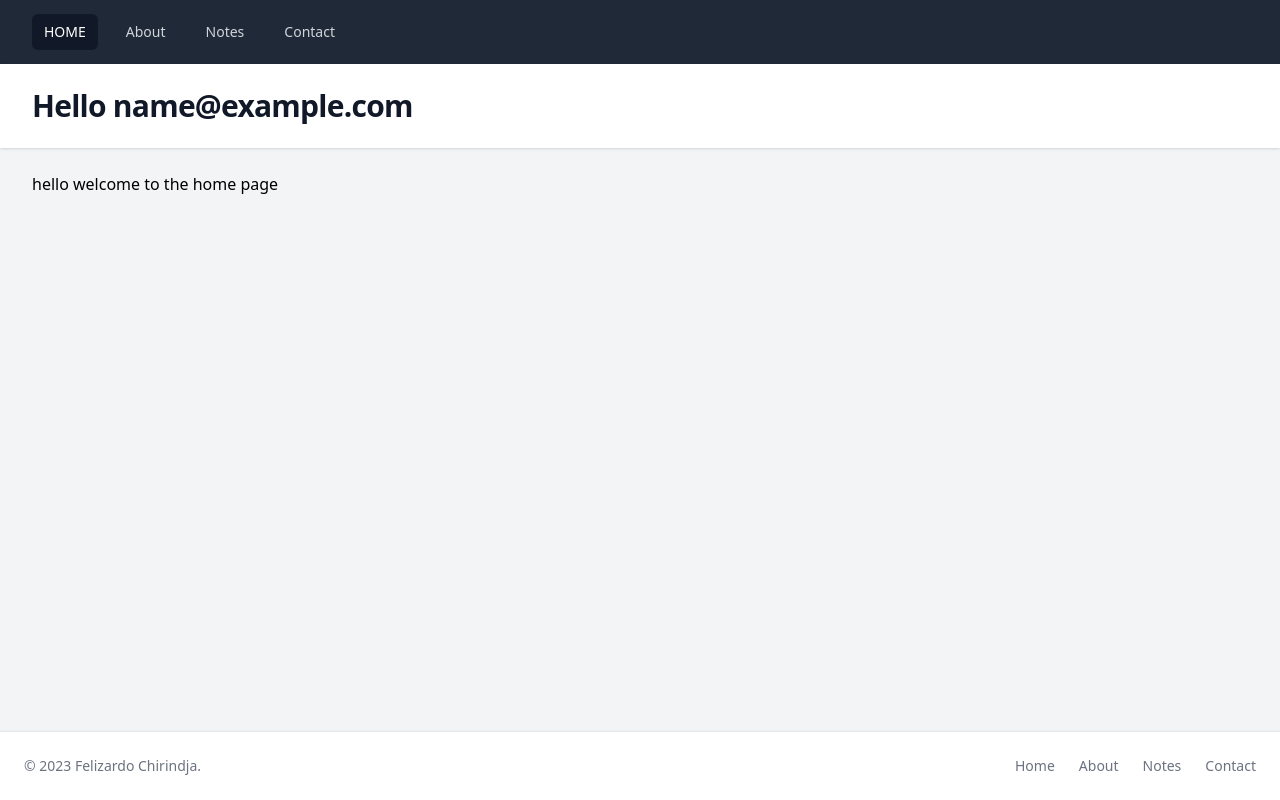
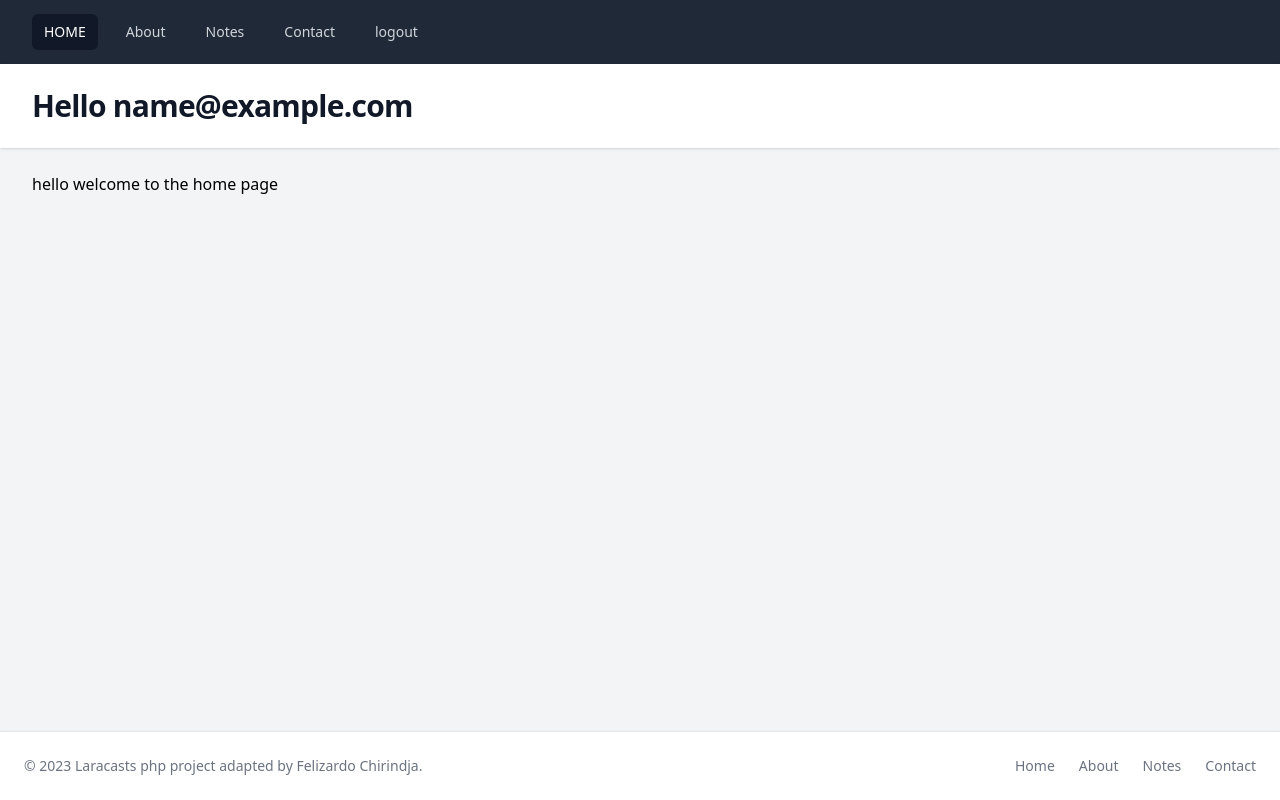
Before and after one commit to felizardochirindja/laracasts-php-2023, a PHP site: page / in a window 1280 px wide. Run offline with PHP 8.4, Linux system fonts and the light colour scheme; the visitor is signed in with stand-in values (Sample User, id 1); some libraries are stand-ins or nearby versions.

Commit message:
add logout feature on auth module

```diff
--- a/src/modules/auth/authRoutes.php
+++ b/src/modules/auth/authRoutes.php
@@ -5,4 +5,5 @@ use Core\Router;
 return function(Router $router): void {
     $router->get('/sign-up', '/auth/controllers/views/signUp');
     $router->post('/store-user', 'auth/controllers/actions/storeUser');
+    $router->post('/logout', 'auth/controllers/actions/logout');
 };
--- /dev/null
+++ b/src/modules/auth/controllers/actions/logout.php
@@ -0,0 +1,5 @@
+<?php
+
+unset($_SESSION['email']);
+
+header('location: /');
--- a/src/modules/shared/views/partials/footer.php
+++ b/src/modules/shared/views/partials/footer.php
@@ -1,5 +1,5 @@
 <footer class="fixed bottom-0 left-0 z-20 w-full p-4 bg-white border-t border-gray-200 shadow md:flex md:items-center md:justify-between md:p-6 dark:bg-gray-800 dark:border-gray-600">
-    <span class="text-sm text-gray-500 sm:text-center dark:text-gray-400">© 2023 Felizardo Chirindja.
+    <span class="text-sm text-gray-500 sm:text-center dark:text-gray-400">© 2023 Laracasts php project adapted by Felizardo Chirindja.
     </span>
     <ul class="flex flex-wrap items-center mt-3 text-sm font-medium text-gray-500 dark:text-gray-400 sm:mt-0">
         <li>
@@ -8,9 +8,13 @@
         <li>
             <a href="/about" class="mr-4 hover:underline md:mr-6">About</a>
         </li>
-        <li>
-            <a href="/notes" class="mr-4 hover:underline md:mr-6">Notes</a>
-        </li>
+
+        <?php if ($_SESSION['email'] ?? false): ?>
+            <li>
+                <a href="/notes" class="mr-4 hover:underline md:mr-6">Notes</a>
+            </li>
+        <?php endif; ?>
+
         <li>
             <a href="/contact" class="hover:underline">Contact</a>
         </li>
--- a/src/modules/shared/views/partials/nav.php
+++ b/src/modules/shared/views/partials/nav.php
@@ -6,12 +6,21 @@
                     <div class="flex items-baseline space-x-4">
                         <a href="/" class="<?= requestUrlIs('/') ? 'bg-gray-900 text-white' : 'text-gray-300 hover:bg-gray-700 hover:text-white' ?> px-3 py-2 rounded-md text-sm font-medium"><?= requestUrlIs("/") ? "HOME" : "Home" ?></a>
                         <a href="/about" class="<?= requestUrlIs('/about') ? 'bg-gray-900 text-white' : 'text-gray-300 hover:bg-gray-700 hover:text-white' ?> px-3 py-2 rounded-md text-sm font-medium"><?= requestUrlIs("/about") ? "ABOUT" : "About" ?></a>
-                        <a href="/notes" class="<?= requestUrlIs('/notes') ? 'bg-gray-900 text-white' : 'text-gray-300 hover:bg-gray-700 hover:text-white' ?> px-3 py-2 rounded-md text-sm font-medium"><?= requestUrlIs("/notes") ? "NOTES" : "Notes" ?></a>
+
+                        <?php if ($_SESSION['email'] ?? false): ?>
+                            <a href="/notes" class="<?= requestUrlIs('/notes') ? 'bg-gray-900 text-white' : 'text-gray-300 hover:bg-gray-700 hover:text-white' ?> px-3 py-2 rounded-md text-sm font-medium"><?= requestUrlIs("/notes") ? "NOTES" : "Notes" ?></a>
+                        <?php endif; ?>
+
                         <a href="/contact" class="<?= requestUrlIs('/contact') ? 'bg-gray-900 text-white' : 'text-gray-300 hover:bg-gray-700 hover:text-white' ?> px-3 py-2 rounded-md text-sm font-medium"><?= requestUrlIs("/contact") ? "CONTACT" : "Contact" ?></a>
 
-                        <?php if (!array_key_exists('email', $_SESSION)): ?>
+                        <!-- auth buttons -->
+                        <?php if (!($_SESSION['email'] ?? false) ): ?>
                             <a href="/sign-up" class="<?= requestUrlIs('/sign-up') ? 'bg-gray-900 text-white' : 'text-gray-300 hover:bg-gray-700 hover:text-white' ?> px-3 py-2 rounded-md text-sm font-medium"><?= requestUrlIs("/sign-up") ? "SIGN-UP" : "Sign-up" ?></a>
-                        <?php endif ?>
+                        <?php else: ?>
+                            <form action="/logout" method="post">
+                                <input type="submit" value="logout" class="text-gray-300 hover:bg-gray-700 hover:text-white px-3 py-2 rounded-md text-sm font-medium">
+                            </form>
+                        <?php endif; ?>
                     </div>
                 </div>
             </div>
```
